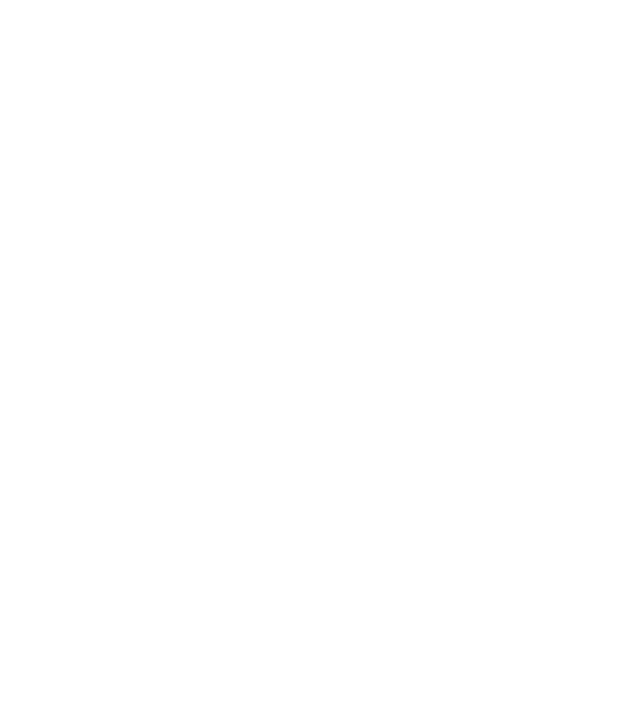
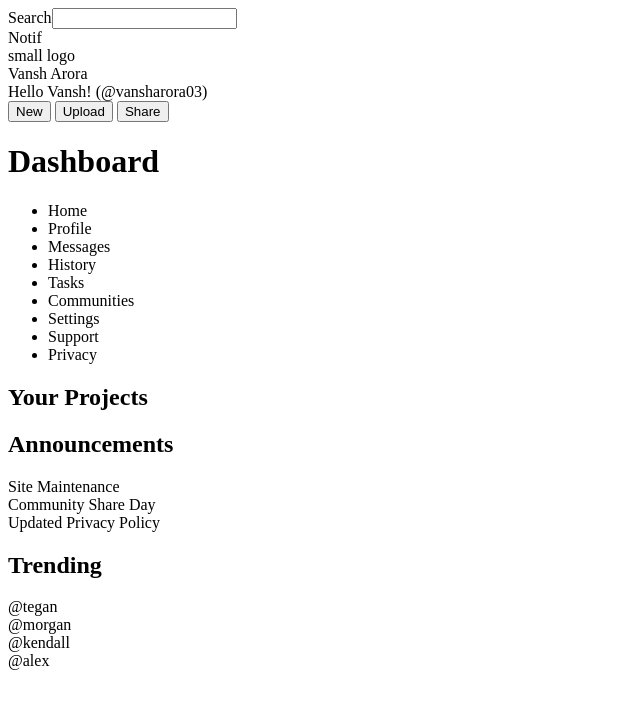
Before and after one commit to vansharora03/admin-dashboard, a plain HTML site: page index.html in a window 1280 px wide. Shown: the whole page, without its empty margins (0-640 px from the left). Drawn offline with Linux system fonts and the light colour scheme.

Commit message:
Add scaffold html

```diff
--- a/index.html
+++ b/index.html
@@ -6,6 +6,55 @@
       <link rel="stylesheet" href="styles.css">
 	</head>
 	<body>
-
+		<div class="container">
+			<div class="header">
+				<div class="search"><label for="search">Search</label><input id="search" type="search"></div>
+				<div class="notifications">Notif</div>
+				<div class="small-logo">small logo</div>
+				<div class="small-name">Vansh Arora</div>
+				<div class="hello-message">Hello Vansh! (@vansharora03)</div>
+				<button>New</button>
+				<button>Upload</button>
+				<button>Share</button>
+			</div>
+			<div class="dashboard">
+				<h1 class="dashboard-title">Dashboard</h1>
+				<ul class="dashboard-list">
+					<li>Home</li>
+					<li>Profile</li>
+					<li>Messages</li>
+					<li>History</li>
+					<li>Tasks</li>
+					<li>Communities</li>
+					<li>Settings</li>
+					<li>Support</li>
+					<li>Privacy</li>
+				</ul>
+			</div>
+			<div class="content">
+				<div class="project-content">
+					<h2 class="projects-label">Your Projects</h2>
+					<div class="project-card"></div>
+					<div class="project-card"></div>
+					<div class="project-card"></div>
+					<div class="project-card"></div>
+					<div class="project-card"></div>
+					<div class="project-card"></div>
+				</div>
+				<div class="announcement-content">
+					<h2 class="announcements-label">Announcements</h2>
+					<div class="announcement">Site Maintenance</div>
+					<div class="announcement">Community Share Day</div>
+					<div class="announcement">Updated Privacy Policy</div>
+				</div>
+				<div class="trending-content">
+					<h2 class="trending-label">Trending</h2>
+					<div class="trending-item">@tegan</div>
+					<div class="trending-item">@morgan</div>
+					<div class="trending-item">@kendall</div>
+					<div class="trending-item">@alex</div>
+				</div>
+			</div>
+		</div>
 	</body>
 </html>
```
